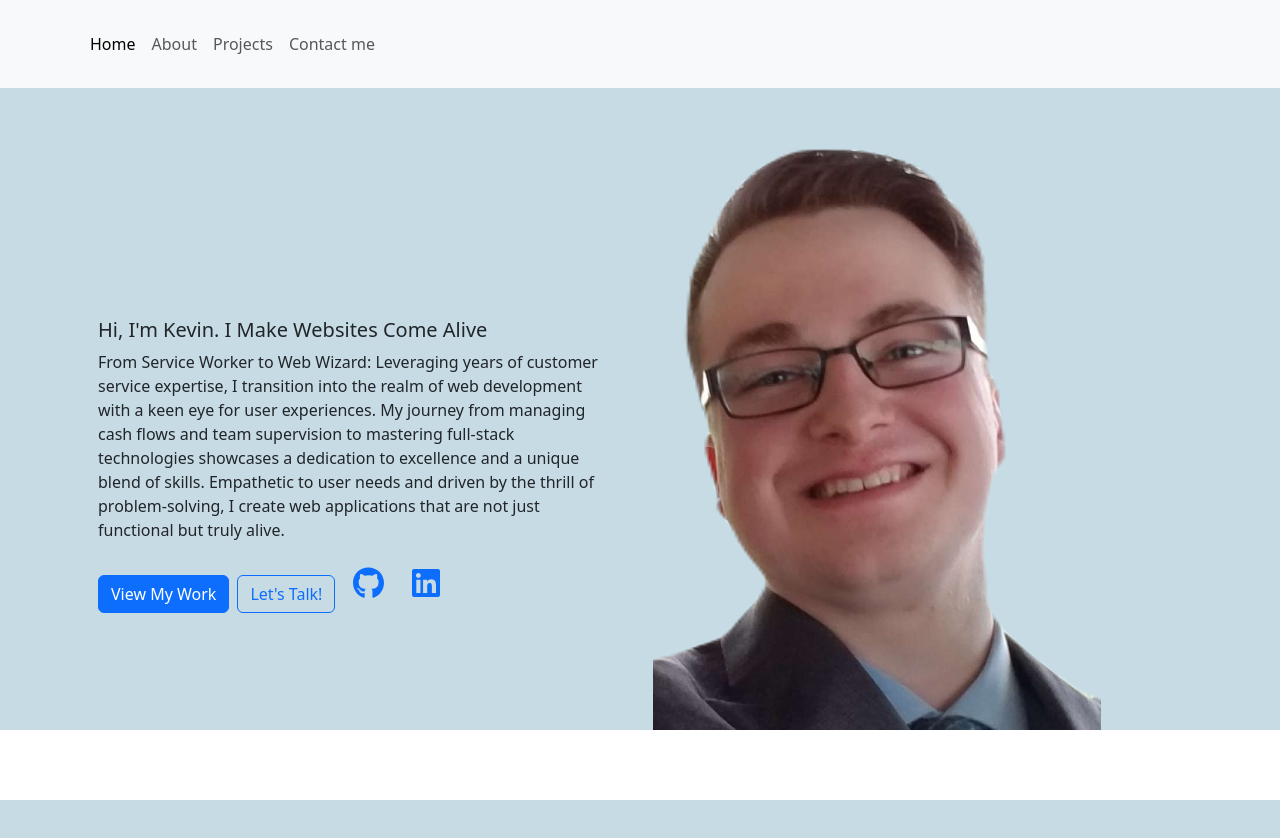
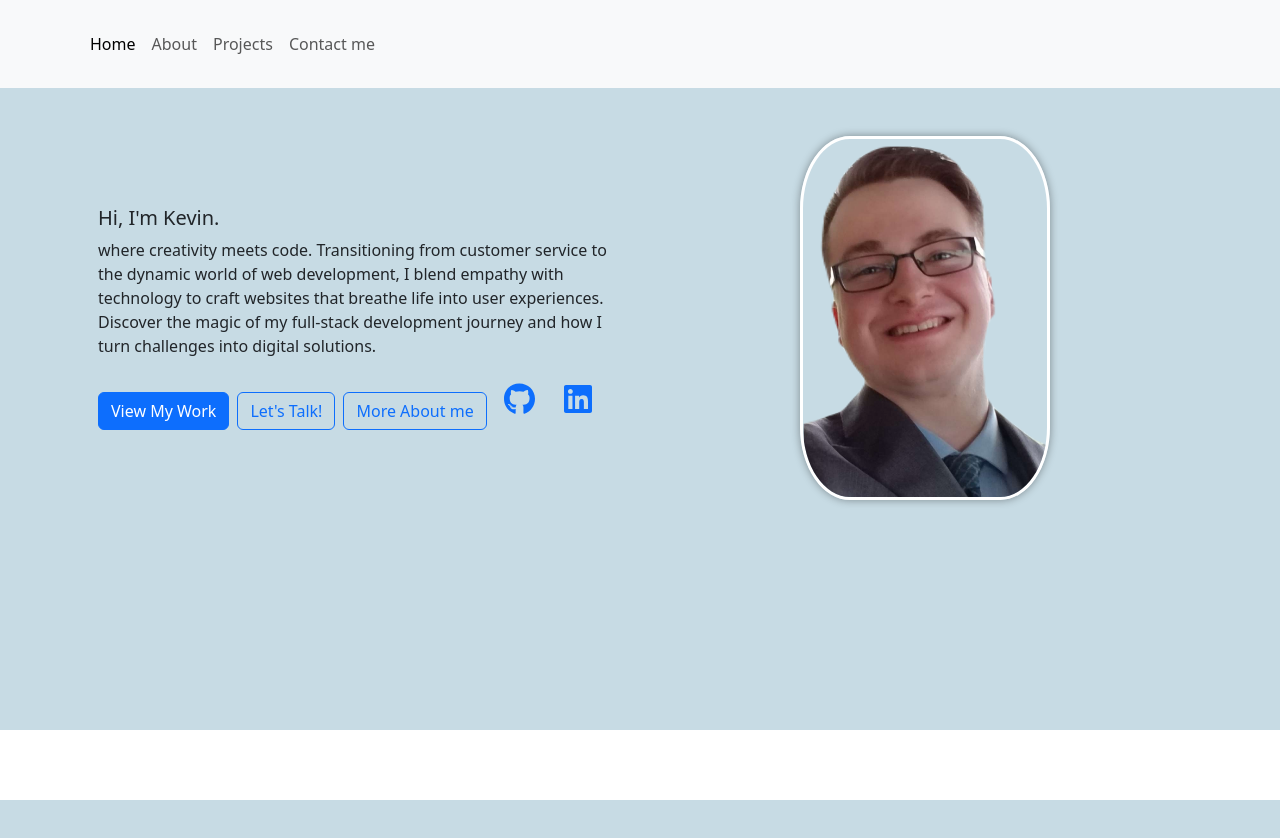
Before and after one commit to Klobsinger/Klobsinger.github.io, a React (Create React App) app in the folder portfolio/: page / in a window 1280 px wide. Shown: the top 838 px of the page. After the commit the page ends 800 px from the top, so only its background shows below. Built offline with nearby package versions, Linux system fonts and the light colour scheme.

Commit message:
Feat: update message

```diff
--- a/portfolio/src/Routes/Landing/Landing.jsx
+++ b/portfolio/src/Routes/Landing/Landing.jsx
@@ -12,13 +12,14 @@ export function Landing() {
       <Row className="my-5 align-items-center">
         <Col md={6}>
           <Card style={{ border: 'none', backgroundColor: 'transparent' }}>
-            <Card.Body>
-              <Card.Title>Hi, I'm Kevin. I Make Websites Come Alive</Card.Title>
+            <Card.Body className="custom-card-body">
+              <Card.Title>Hi, I'm Kevin.</Card.Title>
               <Card.Text>
-                From Service Worker to Web Wizard: Leveraging years of customer service expertise, I transition into the realm of web development with a keen eye for user experiences. My journey from managing cash flows and team supervision to mastering full-stack technologies showcases a dedication to excellence and a unique blend of skills. Empathetic to user needs and driven by the thrill of problem-solving, I create web applications that are not just functional but truly alive.
+              where creativity meets code. Transitioning from customer service to the dynamic world of web development, I blend empathy with technology to craft websites that breathe life into user experiences. Discover the magic of my full-stack development journey and how I turn challenges into digital solutions.
               </Card.Text>
               <Link to="/Portfolio" className="btn btn-primary me-2">View My Work</Link>
               <Link to="/Contact" className="btn btn-outline-primary me-2">Let's Talk!</Link>
+              <Link to="/About" className="btn btn-outline-primary me-2">More About me</Link>
               <a href="https://github.com/Klobsinger" className="logo-btn me-2 github" target="_blank" rel="noopener noreferrer">
                 <FontAwesomeIcon icon={faGithub} size="2x" />
               </a>
@@ -29,7 +30,7 @@ export function Landing() {
           </Card>
         </Col>
         <Col md={6}>
-          <img src={headshot} alt="Kevin" className="img-fluid" />
+          <img src={headshot} alt="Kevin" className="img-fluid headshot" />
         </Col>
       </Row>
     </Container>
```
